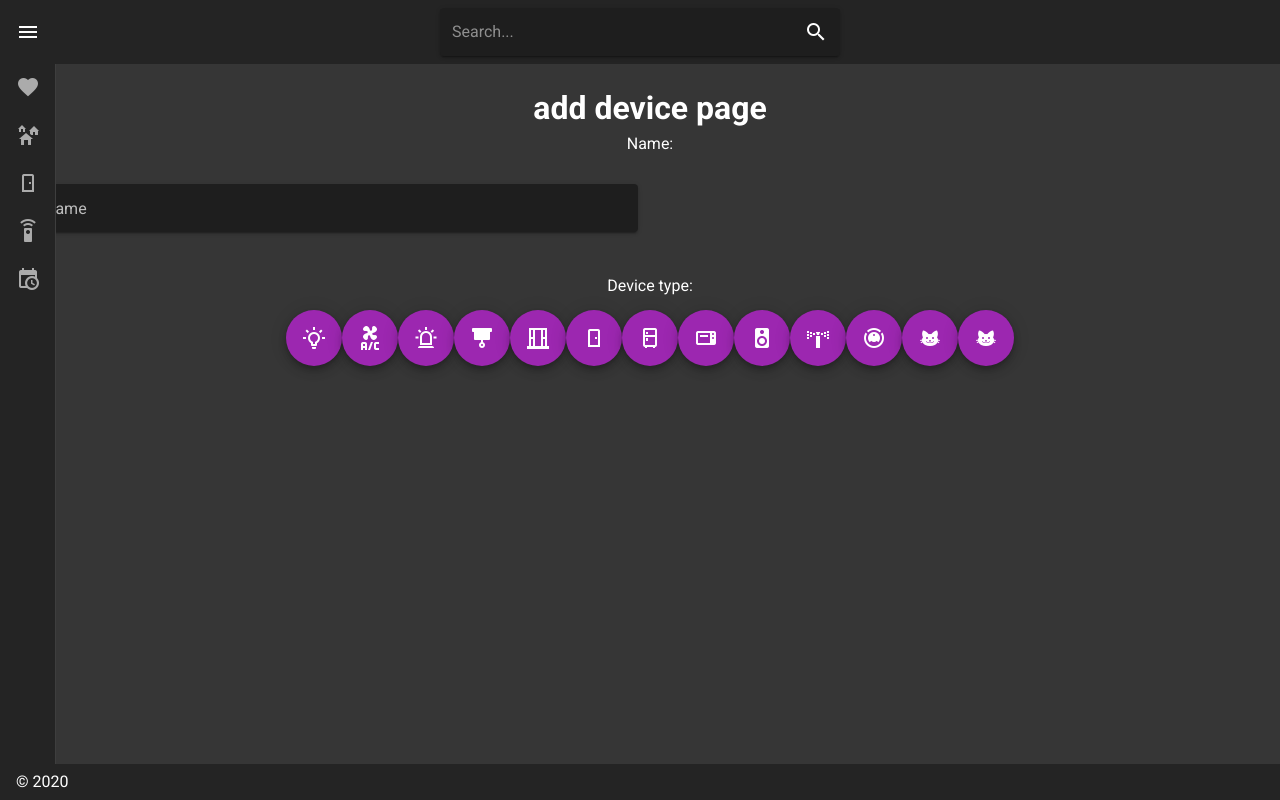
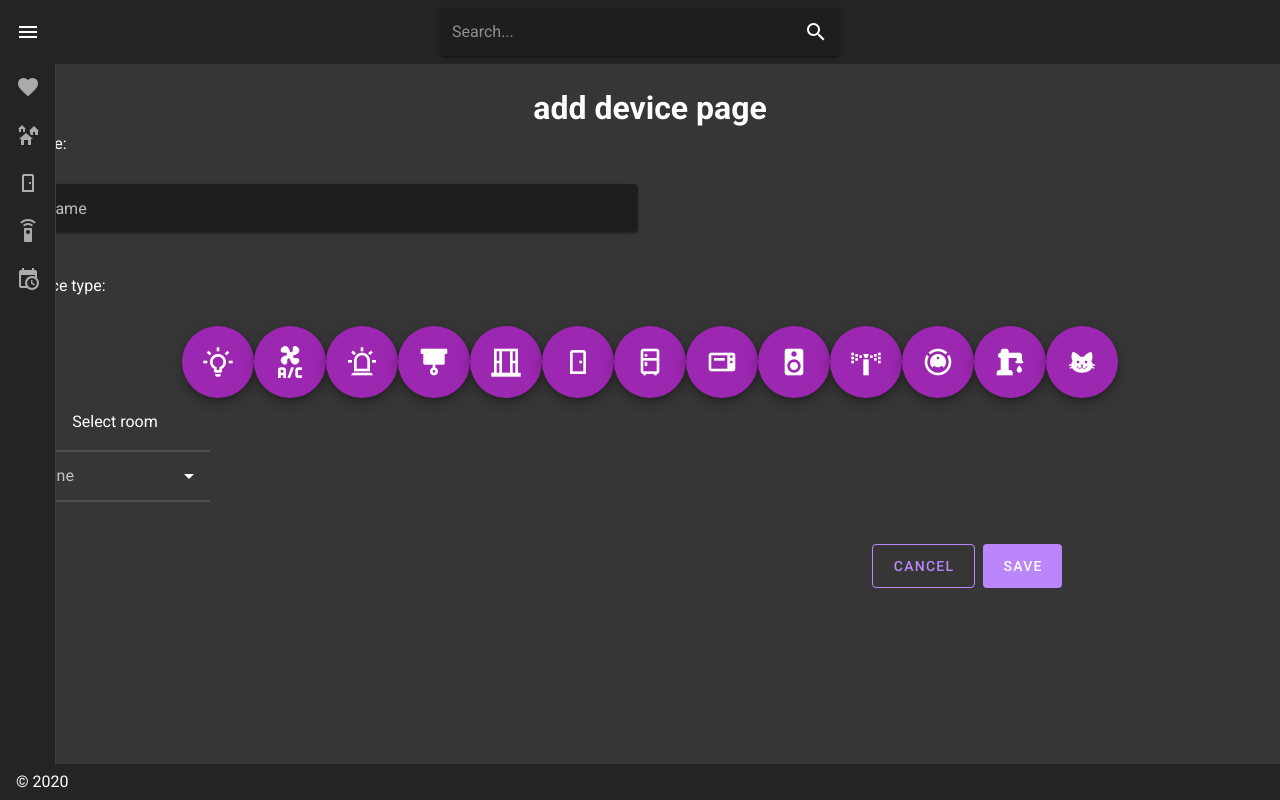
Before and after one commit to AndyBilevich/HCI_Web, a Vue app in the folder intellifox/: page /add_device in a window 1280 px wide. Built offline with nearby package versions, Linux system fonts and the light colour scheme.

Commit message:
AddDevice&Home

```diff
--- a/intellifox/src/views/AddDevice.vue
+++ b/intellifox/src/views/AddDevice.vue
@@ -2,57 +2,89 @@
   <div class="addDevice">
     <h1>add device page</h1>
 
-    <p>Name:</p>
+    <p align="left">Name:</p>
 
     <v-col cols="6">
       <v-text-field label="Name" solo></v-text-field>
     </v-col>
 
-    Device type:
+    <p align="left">Device type:</p>
 
-    <v-col cols="12">
-      <v-btn color="purple" fab dark big>
+    <v-col cols="12" align="center" justi>
+      <v-btn color="purple" fab dark x-large>
         <v-icon>mdi-lightbulb-on-outline</v-icon>
       </v-btn>
-      <v-btn color="purple" fab dark big>
+      <v-btn color="purple" fab dark x-large>
         <v-icon>mdi-air-conditioner</v-icon>
       </v-btn>
-      <v-btn color="purple" fab dark big>
+      <v-btn color="purple" fab dark x-large>
         <v-icon>mdi-alarm-light-outline</v-icon>
       </v-btn>
-      <v-btn color="purple" fab dark big>
+      <v-btn color="purple" fab dark x-large>
         <v-icon>mdi-blinds</v-icon>
       </v-btn>
-      <v-btn color="purple" fab dark big>
+      <v-btn color="purple" fab dark x-large>
         <v-icon>mdi-window-open-variant</v-icon>
       </v-btn>
-      <v-btn color="purple" fab dark big>
+      <v-btn color="purple" fab dark x-large>
         <v-icon>mdi-door</v-icon>
       </v-btn>
-      <v-btn color="purple" fab dark big>
+      <v-btn color="purple" fab dark x-large>
         <v-icon>mdi-fridge-outline</v-icon>
       </v-btn>
-      <v-btn color="purple" fab dark big>
+      <v-btn color="purple" fab dark x-large>
         <v-icon>mdi-toaster-oven</v-icon>
       </v-btn>
-      <v-btn color="purple" fab dark big>
+      <v-btn color="purple" fab dark x-large>
         <v-icon>mdi-speaker</v-icon>
       </v-btn>
-      <v-btn color="purple" fab dark big>
+      <v-btn color="purple" fab dark x-large>
         <v-icon>mdi-sprinkler-variant</v-icon>
       </v-btn>
-      <v-btn color="purple" fab dark big>
+      <v-btn color="purple" fab dark x-large>
         <v-icon>mdi-robot-vacuum</v-icon>
       </v-btn>
-      <v-btn color="purple" fab dark big>
-        <v-icon>mdi-cat</v-icon>
+      <v-btn color="purple" fab dark x-large>
+        <v-icon>mdi-water-pump</v-icon>
       </v-btn>
-      <v-btn color="purple" fab dark big>
+      <v-btn color="purple" fab dark x-large>
         <v-icon>mdi-cat</v-icon>
       </v-btn>
     </v-col>
+
+
+    <v-row>
+    <v-col cols="2" align="center">
+
+      <p>Select room</p>
+      <v-overflow-btn
+          :items="dropdown_font"
+          label="None"
+          color="#121212"
+        ></v-overflow-btn>
+
+    </v-col>
+    </v-row>
+    <v-row>
+        <v-col cols="8"></v-col>
+        <v-btn class="ma-2" outlined large color="primary">Cancel</v-btn>
+        <div class="my-2">
+            <v-btn depressed large color="primary">Save</v-btn>
+        </div>
+      </v-row>
+
   </div>
 </template>
+
+<script>
+  export default {
+    data: () => ({
+      dropdown_font: ['Living room', 'Bed', 'Bathroom', 'Garden', 'Garden', 'Garden'],
+
+    }),
+  }
+</script>
+
 
 
 <style>
--- a/intellifox/src/views/AddHome.vue
+++ b/intellifox/src/views/AddHome.vue
@@ -2,33 +2,51 @@
   <div>
     <h1 class="text-left">Add House</h1>
 
-    <v-col cols="12" sm="6" md="3">
+      <v-row>
+        <v-col cols="1"></v-col>
+
+        <v-col cols="4">
           <v-text-field
-        label="Name"
+            label="Name:"
+            filled
           ></v-text-field>
         </v-col>
 
-    <v-col cols="12" sm="6" md="3">
+        <v-col cols="1"></v-col>
+
+        <v-col cols="4">
           <v-text-field
-        label="Description (optional)"
+            label="Description (optional):"
+            filled
           ></v-text-field>
         </v-col>
+      </v-row>
 
-    <v-col cols="12" sm="6" md="3">
+
+      <v-row>
+        <v-col cols="1"></v-col>
+        <v-col cols="4">
           <v-text-field
-        label="Pin (optional)"
+            label="Pin (optional):"
+            filled
           ></v-text-field>
         </v-col>
+      </v-row>
+
+
+
+      <v-row justify="end" align="end">
+        <v-col cols="8"></v-col>
+        <v-btn class="ma-2" outlined large color="primary">Cancel</v-btn>
+        <div class="my-2">
+            <v-btn depressed large color="primary">Save</v-btn>
+        </div>
+      </v-row>
+
   </div>
 </template>
 
 
 <style scoped>
-.homes {
-  padding: 10,
-}
-.card {
-  margin: 20;
-  cursor: pointer;
-}
+
 </style>
```
Lines whose indentation alone changed are shown as unchanged.
